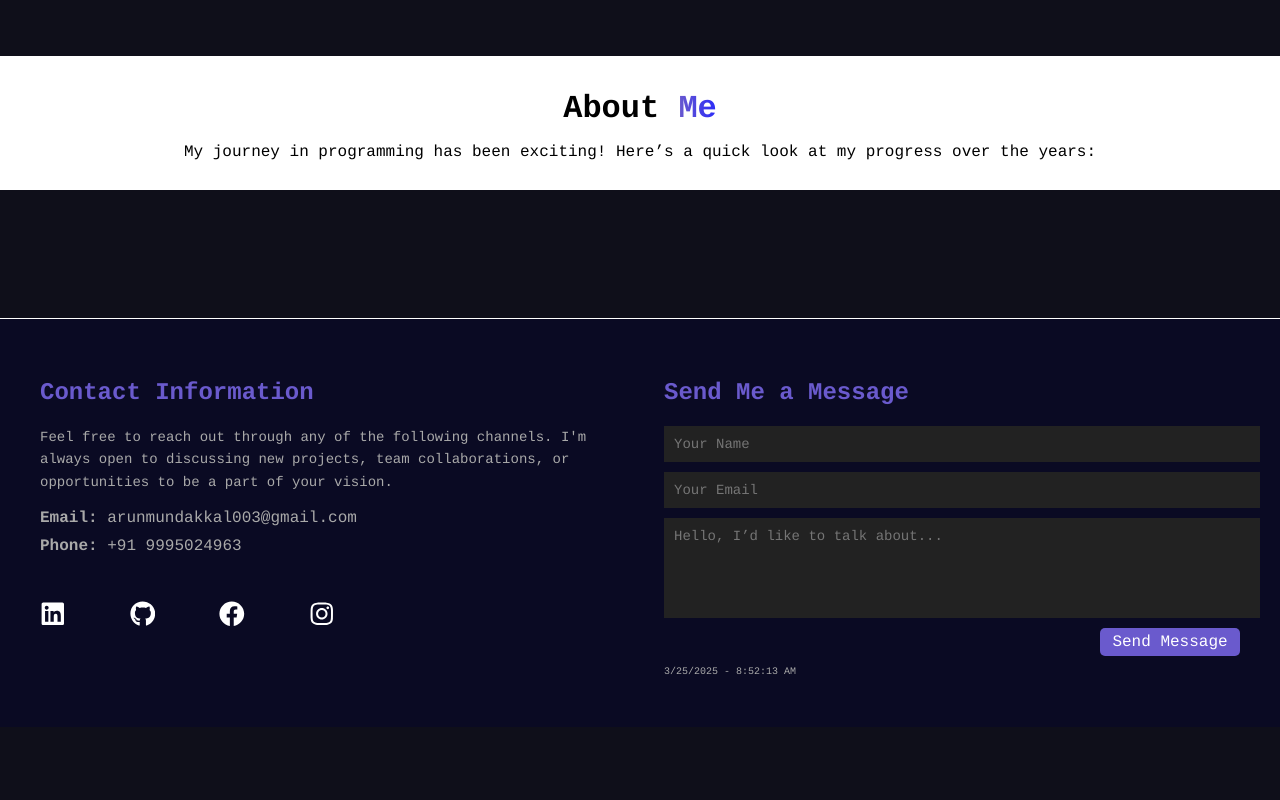
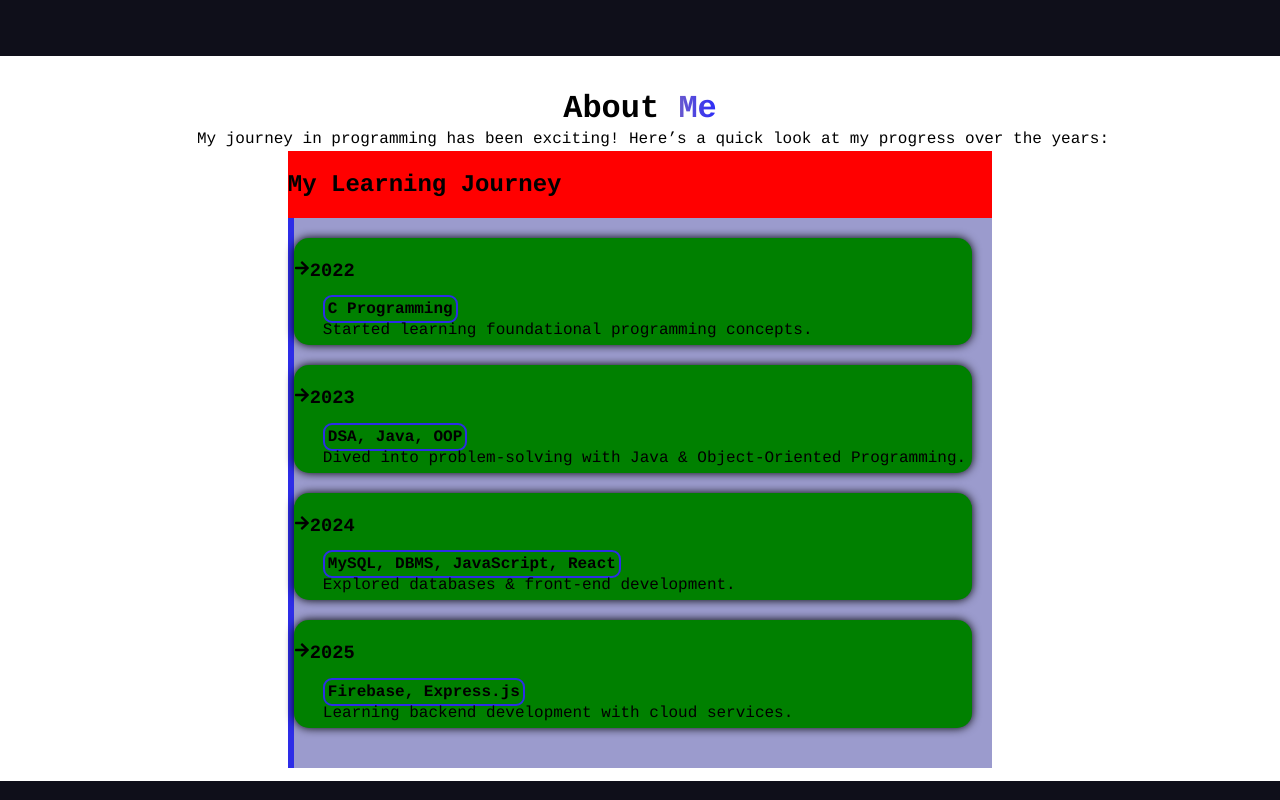
Before and after one commit to Arunitdy/portfolio-2.0, a React (Vite) app in the folder portfolio/: page / in a window 1280 px wide. Shown: the part 1020-1820 px from the top of the page. Before the commit the page ends 1747 px from the top, so only its background shows below. Built offline with nearby package versions, Linux system fonts and the light colour scheme.

Commit message:
add Timeline component with styling and data structure for learning journey

```diff
--- a/portfolio/src/All/TimeLine/Timeline.css
+++ b/portfolio/src/All/TimeLine/Timeline.css
@@ -0,0 +1,24 @@
+.timeline-container{
+    background-color: red;
+}
+.timeline {
+    background-color: rgb(155, 155, 205);
+    border-left: #2d2de7 6px solid;
+    padding: 20px 20px 20px 0px;
+}
+.timeline-content {
+    border-radius: 15px;
+    padding: 3px 3px 3px 0px;
+    margin-bottom: 20px;
+    background-color: green;
+    border: none;
+    box-shadow: 0px 0px 10px 0px black;
+}
+.timeline-content strong {
+    border: #2d2de7 2px solid;
+    border-radius: 9px;
+    padding: 3px;
+}
+.timeline-content strong, p {
+    margin: 3px 3px 3px 29px;
+}
--- a/portfolio/src/All/TimeLine/Timeline.jsx
+++ b/portfolio/src/All/TimeLine/Timeline.jsx
@@ -1,16 +1,47 @@
 import React from "react";
+import { FaDotCircle,FaArrowRight } from "react-icons/fa";
 import "./Timeline.css";
 
+const timelineData = [
+  {
+    year: "2022",
+    skill: "C Programming",
+    description: "Started learning foundational programming concepts."
+  },
+  {
+    year: "2023",
+    skill: "DSA, Java, OOP",
+    description: "Dived into problem-solving with Java & Object-Oriented Programming."
+  },
+  {
+    year: "2024",
+    skill: "MySQL, DBMS, JavaScript, React",
+    description: "Explored databases & front-end development."
+  },
+  {
+    year: "2025",
+    skill: "Firebase, Express.js",
+    description: "Learning backend development with cloud services."
+  },
+];
+
 export const Timeline = () => {
-  const data = [
-    { year: "2022", skill: "C Programming", description: "Started learning foundational programming concepts.", position: "top" },
-    { year: "2023", skill: "DSA, Java, OOP", description: "Dived into problem-solving with Java & Object-Oriented Programming.", position: "bottom" },
-    { year: "2024", skill: "MySQL, DBMS, JavaScript, React", description: "Explored databases & front-end development.", position: "top" },
-    { year: "2025", skill: "Firebase, Express.js", description: "Learning backend development with cloud services.", position: "bottom" },
-  ];
+  return (
+    <div className="timeline-container">
+      <h2 className="timeline-title">My Learning Journey</h2>
+      <div className="timeline">
+        {timelineData.map((item, index) => (
+          <div key={index} className={`timeline-item ${item.position}`}>
 
-  return (
-    <>
-    </>
+            <div className="timeline-content">
+
+              <h3><FaArrowRight size ="16px" />{item.year}</h3>
+              <strong>{item.skill}</strong>
+              <p>{item.description}</p>
+            </div>
+          </div>
+        ))}
+      </div>
+    </div>
   );
 };
```
